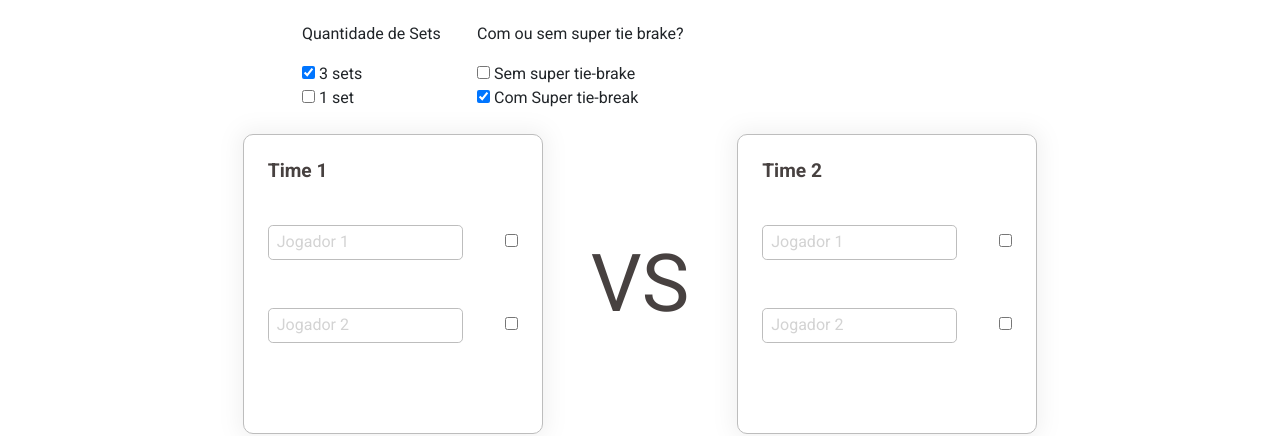
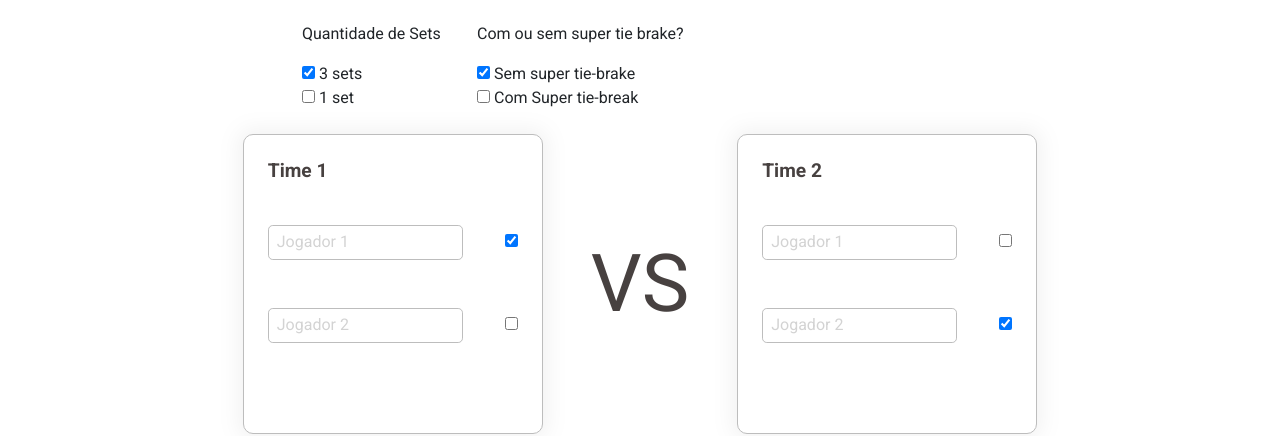
Before and after one commit to mybadclan/web-CK0207, a React (Create React App) app in the folder practice-react-1/: page / in a window 1280 px wide. Shown: the part 269-705 px from the top of the page. Built offline with nearby package versions, Linux system fonts and the light colour scheme.

Commit message:
feat: Logica para indicar quem será o 1o saque do time 1 e time 2

```diff
--- a/practice-react-1/src/components/Team/index.jsx
+++ b/practice-react-1/src/components/Team/index.jsx
@@ -16,11 +16,18 @@ export function Team({ data = {}, setData = () => {} }) {
   const handleCheckbox = (team, player, value) => {
     const copyOfData = { ...data };
     if (value === false) {
-      copyOfData[team].currentlyServe = "";
+      if (team == "teamOne") {
+        copyOfData[team].currentlyServe = "";
+      } else {
+        copyOfData[team].lastServe = "";
+      }
+
     } else {
-      copyOfData.teamOne.currentlyServe = "";
-      copyOfData.teamTwo.currentlyServe = "";
-      copyOfData[team].currentlyServe = player;
+      if (team == "teamOne") {
+        copyOfData[team].currentlyServe = player;
+      } else {
+        copyOfData[team].lastServe = player == "playerOne" ? "playerTwo" : "playerOne";
+      }
     }
 
     setData(copyOfData);
@@ -38,7 +45,8 @@ export function Team({ data = {}, setData = () => {} }) {
     data.teamOne.playerTwo.trim() === "" ||
     data.teamTwo.playerOne.trim() === "" ||
     data.teamTwo.playerTwo.trim() === "" ||
-    (data.teamOne.currentlyServe === "" && data.teamTwo.currentlyServe === "");
+    data.teamOne.currentlyServe === "" ||
+    data.teamTwo.lastServe === "";
 
   return (
     <div className={styles.team}>
@@ -47,6 +55,7 @@ export function Team({ data = {}, setData = () => {} }) {
           <h2>Time 1</h2>
 
           <TeamInput
+            teamName="teamOne"
             team={data.teamOne}
             onChange={(player, value) =>
               handleChangeTeam("teamOne", player, value)
@@ -61,6 +70,7 @@ export function Team({ data = {}, setData = () => {} }) {
           <h2>Time 2</h2>
 
           <TeamInput
+            teamName="teamTwo"
             team={data.teamTwo}
             onChange={(player, value) =>
               handleChangeTeam("teamTwo", player, value)
--- a/practice-react-1/src/components/TeamInput/index.jsx
+++ b/practice-react-1/src/components/TeamInput/index.jsx
@@ -3,7 +3,7 @@ import { Checkbox } from "../Checkbox";
 
 import styles from "./styles.module.scss";
 
-export function TeamInput({ team, onChange, onCheckboxChange }) {
+export function TeamInput({ teamName, team, onChange, onCheckboxChange }) {
   function handleChangePlayerOne(e) {
     onChange("playerOne", e.target.value);
   }
@@ -11,6 +11,11 @@ export function TeamInput({ team, onChange, onCheckboxChange }) {
   function handleChangePlayerTwo(e) {
     onChange("playerTwo", e.target.value);
   }
+
+  const isTeamOne = teamName === "teamOne";
+  const checkPlayerOne = isTeamOne ? team.currentlyServe == "playerOne" : team.lastServe == "playerTwo"
+  const checkPlayerTwo = isTeamOne ? team.currentlyServe == "playerTwo" : team.lastServe == "playerOne"
+
 
   return (
     <form className={styles.teamInput}>
@@ -22,7 +27,7 @@ export function TeamInput({ team, onChange, onCheckboxChange }) {
         />
 
         <Checkbox
-          checked={team.currentlyServe === "playerOne"}
+          checked={checkPlayerOne}
           onClick={(value) => onCheckboxChange("playerOne", value)}
         />
       </div>
@@ -34,7 +39,7 @@ export function TeamInput({ team, onChange, onCheckboxChange }) {
           onChange={handleChangePlayerTwo}
         />
         <Checkbox
-          checked={team.currentlyServe === "playerTwo"}
+          checked={checkPlayerTwo}
           onClick={(value) => onCheckboxChange("playerTwo", value)}
         />
       </div>
--- a/practice-react-1/src/pages/index.jsx
+++ b/practice-react-1/src/pages/index.jsx
@@ -55,12 +55,12 @@ export function Pages() {
         playerOne: "",
         playerTwo: "",
         lastServe: "",
-        currentlyServe: "",
+        currentlyServe: "playerOne",
       },
       teamTwo: {
         playerOne: "",
         playerTwo: "",
-        lastServe: "",
+        lastServe: "playerOne",
         currentlyServe: "",
       },
       gameInfo: {
@@ -68,7 +68,7 @@ export function Pages() {
         isOver: false,
         title: "",
         bestOfThreeSets: true,
-        lastSetIsSupertiebrake: true,
+        lastSetIsSupertiebrake: false,
         sets: [
           // to do: clean this array
           {
```
